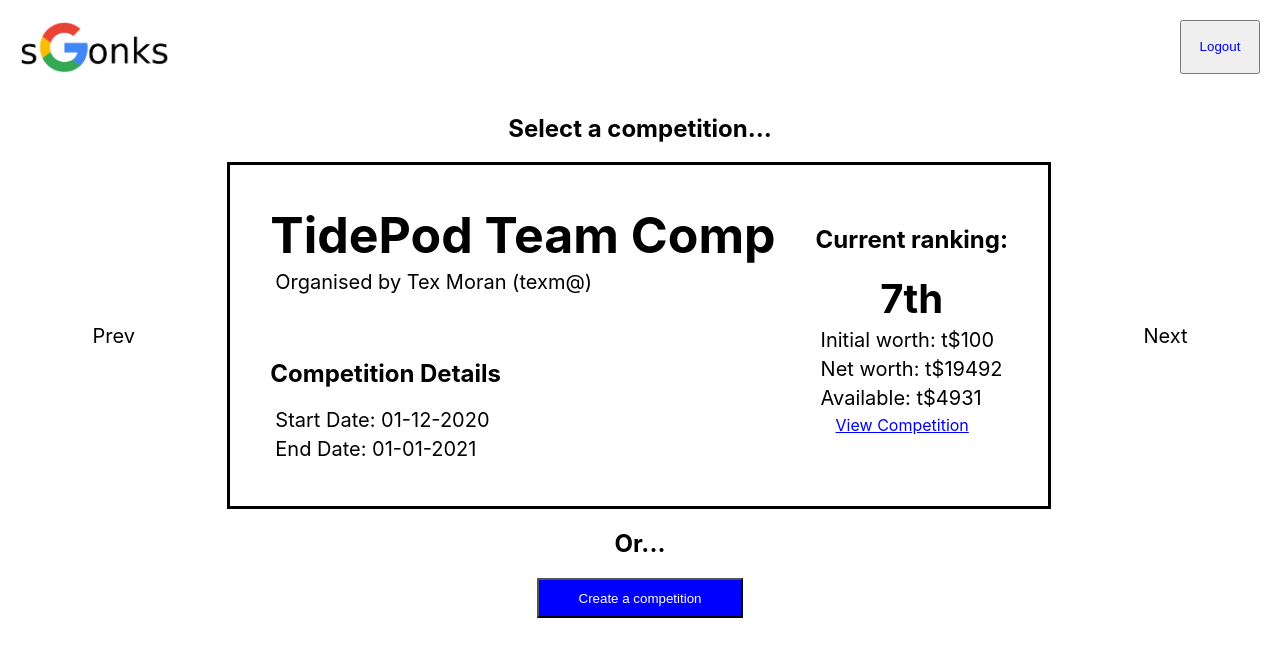
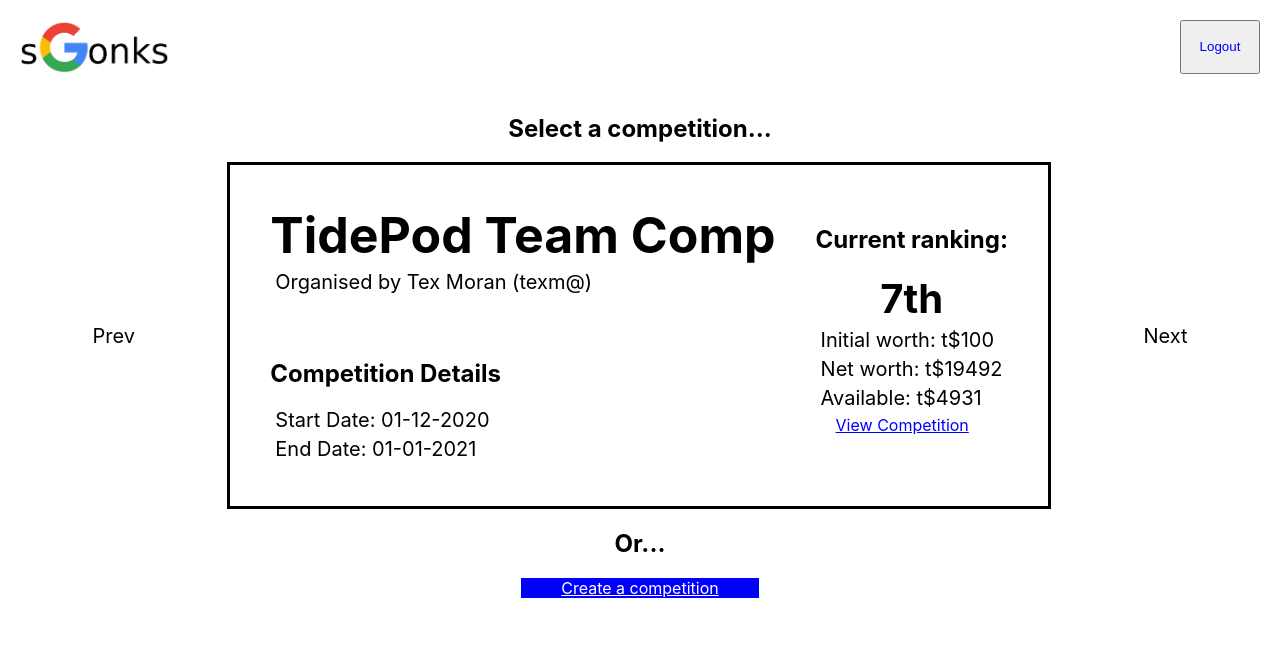
Before and after one commit to googleinterns/sgonks, a React (Create React App) app in the folder portfolio/frontend/: page /switchComp in a window 1280 px wide. Shown: the top 656 px of the page. Built offline with nearby package versions, Linux system fonts and the light colour scheme.

Commit message:
Change create comp button to redirect to create comp page

```diff
--- a/portfolio/frontend/src/App.js
+++ b/portfolio/frontend/src/App.js
@@ -4,6 +4,7 @@ import {BrowserRouter, Route} from 'react-router-dom'
 import Login from './containers/Login/Login'
 import SGonksPlatfrom from './containers/SGonksPlatform/SGonksPlatform'
 import SelectCompetition from "./containers/SelectCompetition/SelectCompetition"
+import CreateCompetition from "./containers/CreateCompetition/CreateCompetition"
 
 function App() {
   return (
@@ -12,6 +13,7 @@ function App() {
         <Route path='/' exact component={Login}></Route>
         <Route path='/sgonks-platform' component={SGonksPlatfrom}></Route>
         <Route path="/switchComp" exact component={SelectCompetition}></Route>
+        <Route path="/createComp" exact component={CreateCompetition}></Route>
       </div>
     </BrowserRouter>
   )
--- a/portfolio/frontend/src/containers/SelectCompetition/SelectCompetition.js
+++ b/portfolio/frontend/src/containers/SelectCompetition/SelectCompetition.js
@@ -35,7 +35,7 @@ const SelectCompetition = (props) => {
             <p className={classes.ScrollButton}>Next</p>
         </div>
         <h2>Or...</h2>
-        <button className={classes.CreateCompButton}>Create a competition</button>
+        <Link to="/createComp" className={classes.CreateCompButton}>Create a competition</Link>
     </div>
   )
 }
```
